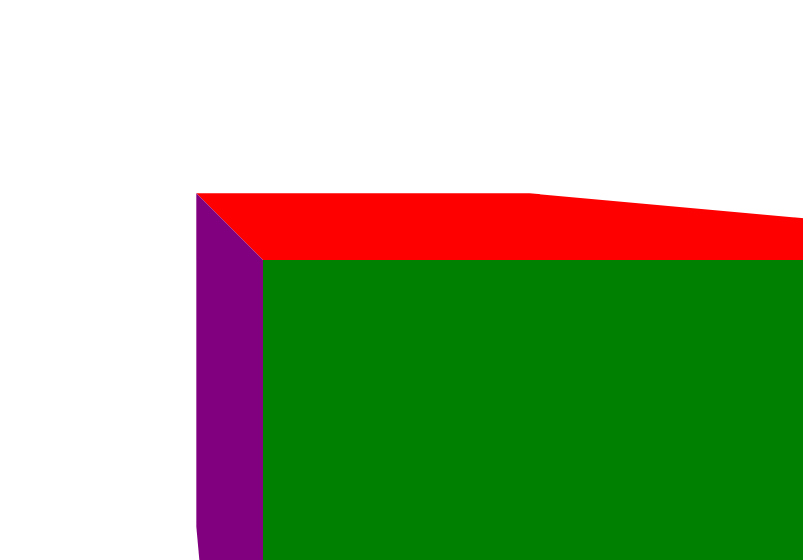
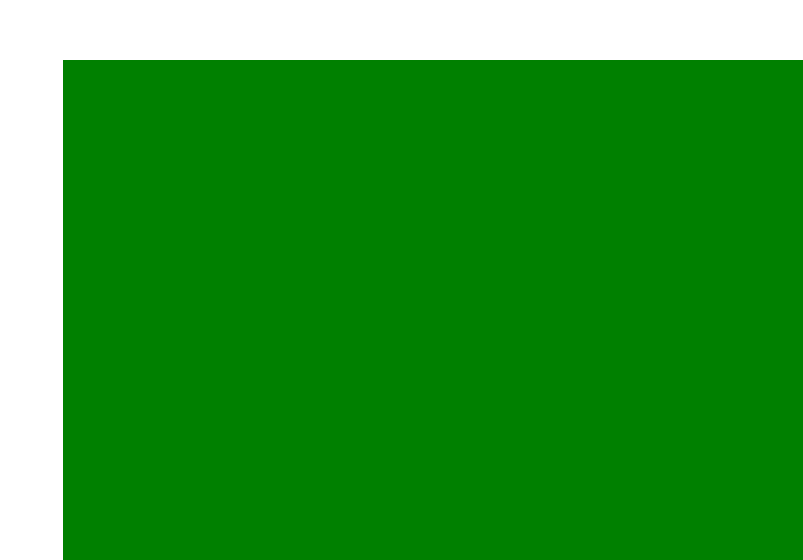
Before and after one commit to Jost-Klancnik/3D-React-Cube-Renderer, a React (Create React App) app: page / in a window 1280 px wide. Shown: the part 240-800 px from the top of the page, without its empty margins (477-1280 px from the left). Built offline with nearby package versions, Linux system fonts and the light colour scheme.

Commit message:
Changed the way of checking which plane should be rendered (now using normal vectors)

```diff
--- a/src/App.js
+++ b/src/App.js
@@ -71,26 +71,36 @@ function App() {
     const [screenPosition, setScreenPosition] = useState([0, 0, 500]);
     const [perspectivePoint, setPerspectivePoint] = useState([0, 0, 0]);
 
-    const [cubePoints, setCubePoints] = useState([60, 60, 100]);
+    const [cubePoints, setCubePoints] = useState([40, 40, 100]);
     let size = 100;
 
     const [pts3D, setPts3D] = useState([
-        [cubePoints[0]-size/2, cubePoints[1]-size/2, cubePoints[2]-size/2],
-        [cubePoints[0]+size/2, cubePoints[1]-size/2, cubePoints[2]-size/2],
-        [cubePoints[0]+size/2, cubePoints[1]-size/2, cubePoints[2]+size/2],
-        [cubePoints[0]-size/2, cubePoints[1]-size/2, cubePoints[2]+size/2],
-        [cubePoints[0]-size/2, cubePoints[1]+size/2, cubePoints[2]-size/2],
-        [cubePoints[0]+size/2, cubePoints[1]+size/2, cubePoints[2]-size/2],
-        [cubePoints[0]+size/2, cubePoints[1]+size/2, cubePoints[2]+size/2],
-        [cubePoints[0]-size/2, cubePoints[1]+size/2, cubePoints[2]+size/2]]);
+    /*A-0*/    [cubePoints[0]-size/2, cubePoints[1]-size/2, cubePoints[2]-size/2],
+    /*B-1*/    [cubePoints[0]+size/2, cubePoints[1]-size/2, cubePoints[2]-size/2],
+    /*C-2*/    [cubePoints[0]+size/2, cubePoints[1]-size/2, cubePoints[2]+size/2],
+    /*D-3*/    [cubePoints[0]-size/2, cubePoints[1]-size/2, cubePoints[2]+size/2],
+    /*E-4*/    [cubePoints[0]-size/2, cubePoints[1]+size/2, cubePoints[2]-size/2],
+    /*F-5*/    [cubePoints[0]+size/2, cubePoints[1]+size/2, cubePoints[2]-size/2],
+    /*G-6*/    [cubePoints[0]+size/2, cubePoints[1]+size/2, cubePoints[2]+size/2],
+    /*H-7*/    [cubePoints[0]-size/2, cubePoints[1]+size/2, cubePoints[2]+size/2]]);
 
+    // counterclockwise orientation of plains
+    // const [planes, setPlanes] = useState([
+    //     [pts3D[0], pts3D[1], pts3D[2], pts3D[3]],
+    //     [pts3D[4], pts3D[7], pts3D[6], pts3D[5]],
+    //     [pts3D[0], pts3D[4], pts3D[5], pts3D[1]],
+    //     [pts3D[2], pts3D[6], pts3D[7], pts3D[3]],
+    //     [pts3D[1], pts3D[5], pts3D[6], pts3D[2]],
+    //     [pts3D[0], pts3D[3], pts3D[7], pts3D[4]]]);
+
+    // clockwise orientation of plains
     const [planes, setPlanes] = useState([
-        [pts3D[0], pts3D[1], pts3D[2], pts3D[3]],
+        [pts3D[0], pts3D[3], pts3D[2], pts3D[1]],
         [pts3D[4], pts3D[5], pts3D[6], pts3D[7]],
         [pts3D[0], pts3D[1], pts3D[5], pts3D[4]],
         [pts3D[2], pts3D[3], pts3D[7], pts3D[6]],
         [pts3D[1], pts3D[2], pts3D[6], pts3D[5]],
-        [pts3D[0], pts3D[3], pts3D[7], pts3D[4]]]);
+        [pts3D[0], pts3D[4], pts3D[7], pts3D[3]]]);
 
     const [colors, setColors] = useState([
         'red',
@@ -100,42 +110,51 @@ function App() {
         'orange',
         'purple']);
 
-    function findDistance(point1, point2) {
-        return Math.sqrt((point1[0] - point2[0])**2 + (point1[1] - point2[1])**2 + (point1[2] - point2[2])**2);
-    }
+    function isNormalPointingAway(planePoint1, planePoint2, planePoint3, perspectivePoint) {
+        // Compute two vectors lying on the plane
+        const v1 = [
+            planePoint2[0] - planePoint1[0],
+            planePoint2[1] - planePoint1[1],
+            planePoint2[2] - planePoint1[2]
+        ];
 
-    function findMaxDistance(points, perspectivePoint) {
-        let maxDistance = 0;
-        for (let i = 0; i < points.length; i++) {
-            let distance = findDistance(points[i], perspectivePoint);
-            if (distance > maxDistance) {
-                maxDistance = distance;
-            }
-        }
-        return maxDistance;
+        const v2 = [
+            planePoint3[0] - planePoint1[0],
+            planePoint3[1] - planePoint1[1],
+            planePoint3[2] - planePoint1[2]
+        ];
+
+        // Compute the cross product v1 × v2 to get the normal vector
+        const normal = [
+            v1[1] * v2[2] - v1[2] * v2[1],
+            v1[2] * v2[0] - v1[0] * v2[2],
+            v1[0] * v2[1] - v1[1] * v2[0]
+        ];
+
+        // Compute the vector from planePoint1 to the perspectivePoint
+        const toPerspective = [
+            perspectivePoint[0] - planePoint1[0],
+            perspectivePoint[1] - planePoint1[1],
+            perspectivePoint[2] - planePoint1[2]
+        ];
+
+        // Compute the dot product of the normal vector and the toPerspective vector
+        const dotProduct =
+            normal[0] * toPerspective[0] +
+            normal[1] * toPerspective[1] +
+            normal[2] * toPerspective[2];
+
+        // If the dot product is positive, the normal vector is pointing toward the perspectivePoint.
+        // Return false in this case, otherwise return true.
+        return dotProduct <= 0;
     }
 
     function constructPlanesHTML(planes, colors, screenPosition, perspectivePoint, cubePoints, cubeSize) {
         let result = [];
-        let maxDistance = findMaxDistance(pts3D, perspectivePoint);
 
         for (let plane of planes) {
-            let display;
+            let display = isNormalPointingAway(plane[0], plane[1], plane[2], perspectivePoint);
 
-            let planeMaxDistance = findMaxDistance(plane, perspectivePoint);
-
-            if (((cubePoints[0] - cubeSize/2 < perspectivePoint[0]) && (cubePoints[0] + cubeSize/2 > perspectivePoint[0])) || ((cubePoints[1] - cubeSize/2 < perspectivePoint[1]) && (cubePoints[1] + cubeSize/2 > perspectivePoint[1]))) {
-                display = false;
-                //TODO If the pane contains the point with the largest Z value it should be displayed
-
-
-            }
-            else if (planeMaxDistance === maxDistance) {
-                display = false;
-            }
-            else {
-                display = true;
-            }
 
             result.push({
                 point1: plane[0],
```
